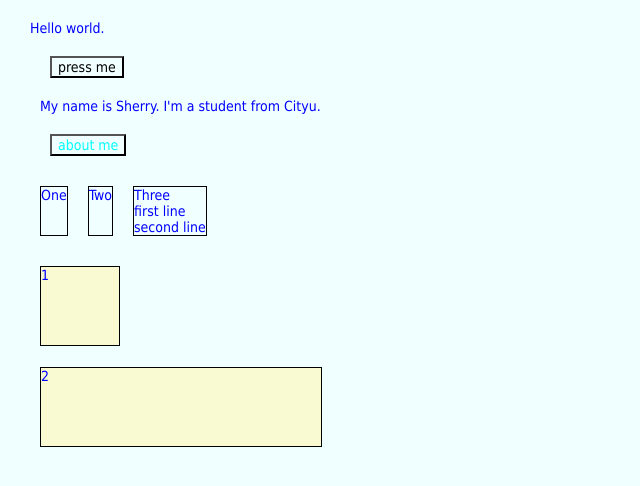
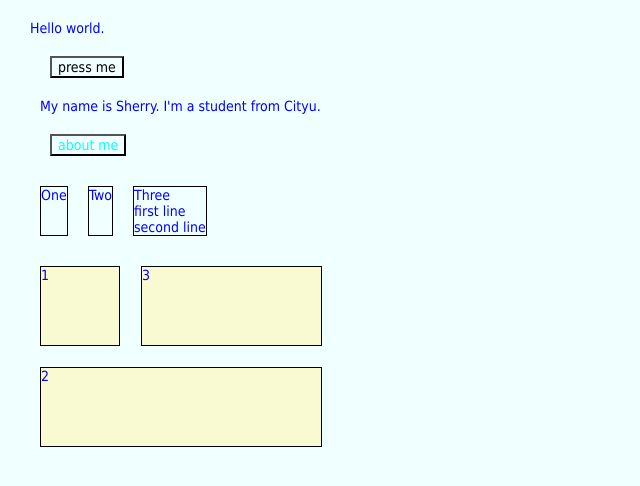
Before and after one commit to Maymaymaylll/personal_website, a plain HTML site: page index.html in a window 1280 px wide. Shown: the whole page, without its empty margins (0-640 px from the left). Drawn offline with Linux system fonts and the light colour scheme.

Commit message:
In-Class Participation 2(1)

```diff
--- a/index.html
+++ b/index.html
@@ -25,6 +25,7 @@
         <div class="grid-container">
             <div class="grid-item1">1</div>
             <div class="grid-item2">2</div>
+            <div class="grid-item3">3</div>
         </div>
 
 
--- a/style.css
+++ b/style.css
@@ -45,3 +45,11 @@ button.subpage2{
     grid-row-start: 2;
     grid-row-end: 2;
 }
+.grid-item3{
+    background: lightgoldenrodyellow;
+    border: solid 1px black;
+    grid-column-start: 2;
+    grid-column-end: 4;
+    grid-row-start: 1;
+    grid-row-end: 1;
+}
```
